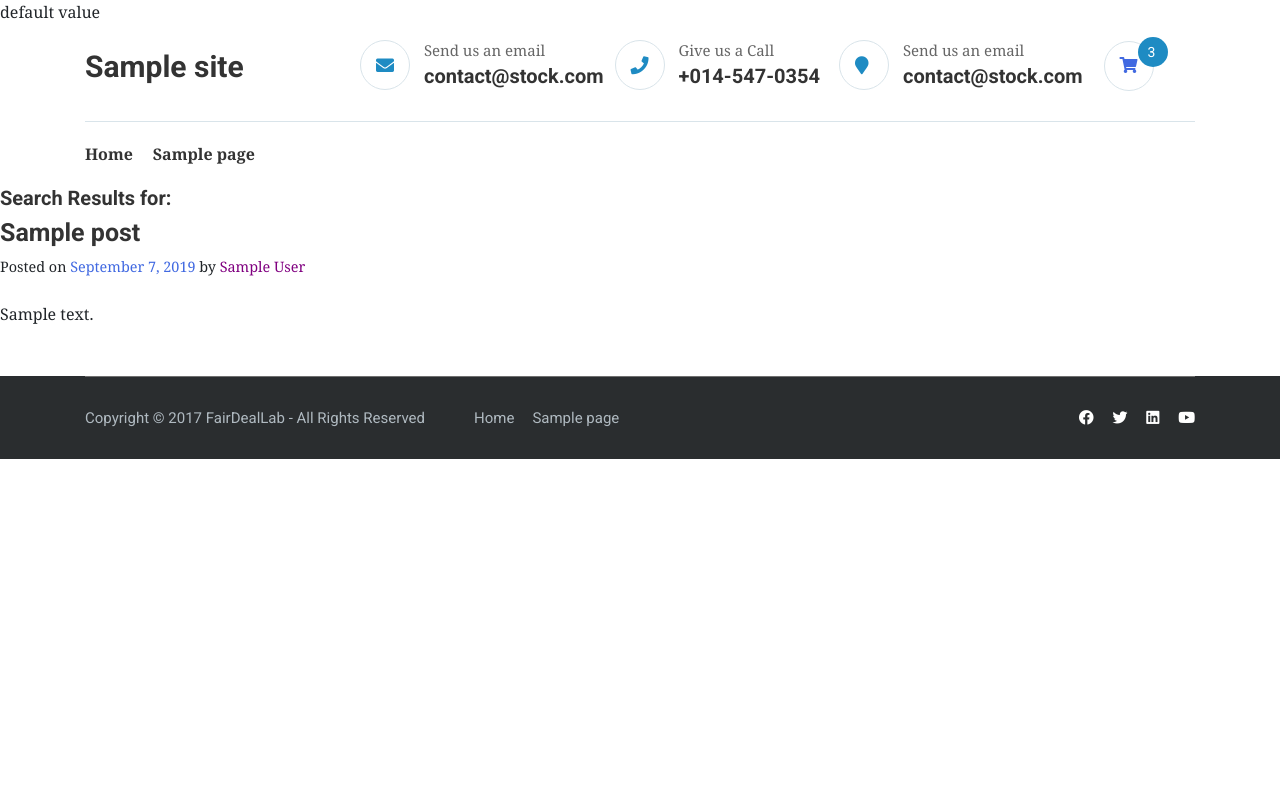
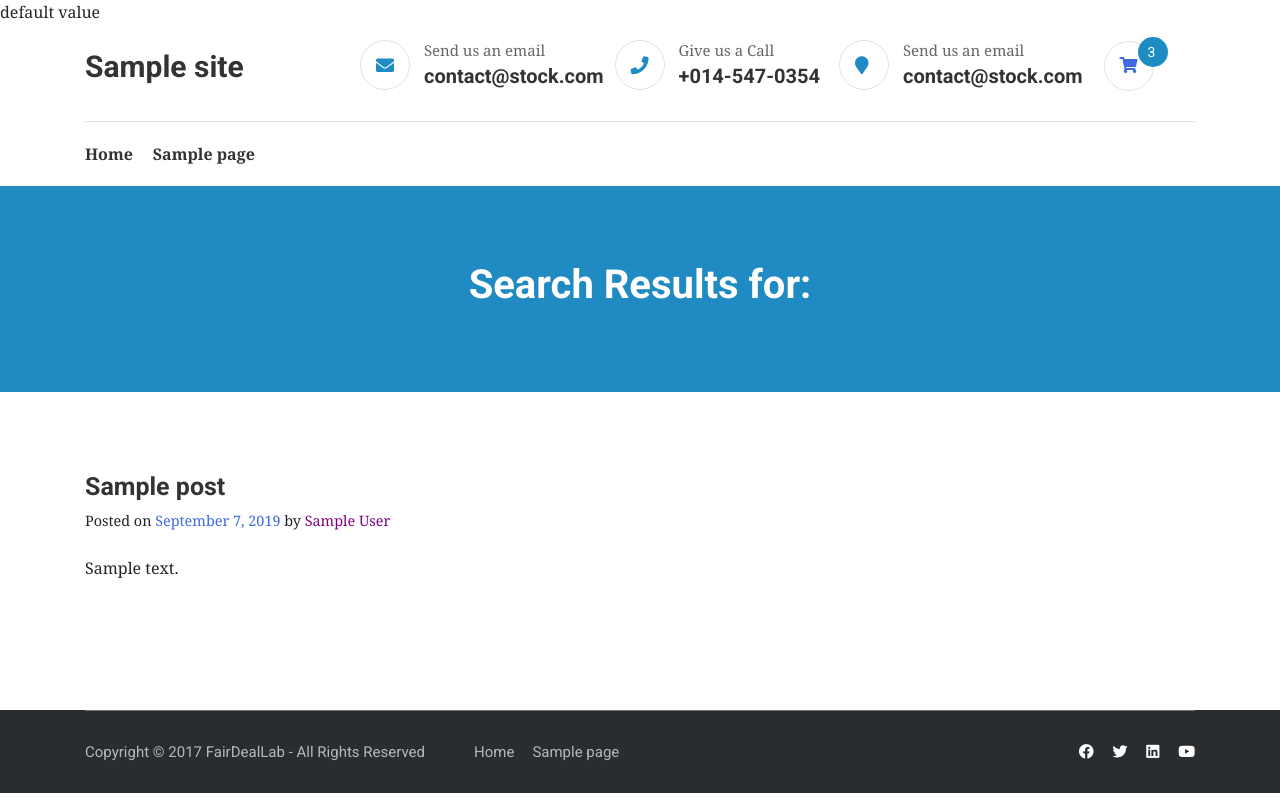
Before and after one commit to shakibdshy/Stock, a WordPress theme: template themes/onlinecoder-strock/search.php in a window 1280 px wide. Run offline with PHP 8.4 and a stand-in for WordPress, Linux system fonts and the light colour scheme; the site name, menu and one post (Sample post) are stand-ins, and other content is empty; some libraries are stand-ins or nearby versions.

Commit message:
Search.php page update

```diff
--- a/themes/onlinecoder-strock/search.php
+++ b/themes/onlinecoder-strock/search.php
@@ -9,31 +9,34 @@
 
 get_header();
 ?>
-
-	<section id="primary" class="content-area">
-		<main id="main" class="site-main">
-
-		<?php if ( have_posts() ) : ?>
-
-			<header class="page-header">
+	<div <?php if(has_post_thumbnail()) : ?>style="background-image: url(<?php the_post_thumbnail_url('large')?>)"<?php endif; ?> class="stock-breadcrumb-area">
+		<div class="container">
+			<div class="row">
+				<div class="col-xl-12">
 					<h1 class="page-title">
 						<?php
 						/* translators: %s: search query. */
 						printf( esc_html__( 'Search Results for: %s', 'onlinecoder-strock' ), '<span>' . get_search_query() . '</span>' );
 						?>
 					</h1>
-			</header><!-- .page-header -->
+				<?php if(function_exists('bcn_display')) bcn_display(); ?>
+				</div>
+			</div>
+		</div>
+	</div>
+
+	<div class="stock-internal-area section-enable-padding">
+		<div class="container">
+			<div class="row">
+				<div class="col-md-8">
+				<?php if ( have_posts() ) : ?>
 
 					<?php
 					/* Start the Loop */
 					while ( have_posts() ) :
 						the_post();
 
-				/**
-				 * Run the loop for the search to output the results.
-				 * If you want to overload this in a child theme then include a file
-				 * called content-search.php and that will be used instead.
-				 */
+
 						get_template_part( 'template-parts/content', 'search' );
 
 					endwhile;
@@ -46,10 +49,12 @@
 
 					endif;
 					?>
+				</div>
+				<?php get_sidebar();?>
+			</div>
+		</div>
+	</div>
 
-		</main><!-- #main -->
-	</section><!-- #primary -->
 
 <?php
-get_sidebar();
 get_footer();
--- a/themes/onlinecoder-strock/style.css
+++ b/themes/onlinecoder-strock/style.css
@@ -233,3 +233,6 @@
 .stock-internal-area h1 {
 	font-size: 40px;
 }
+.search-results article.page .entry-summary{
+  display: none;
+}
```
Lines whose indentation alone changed are shown as unchanged.
